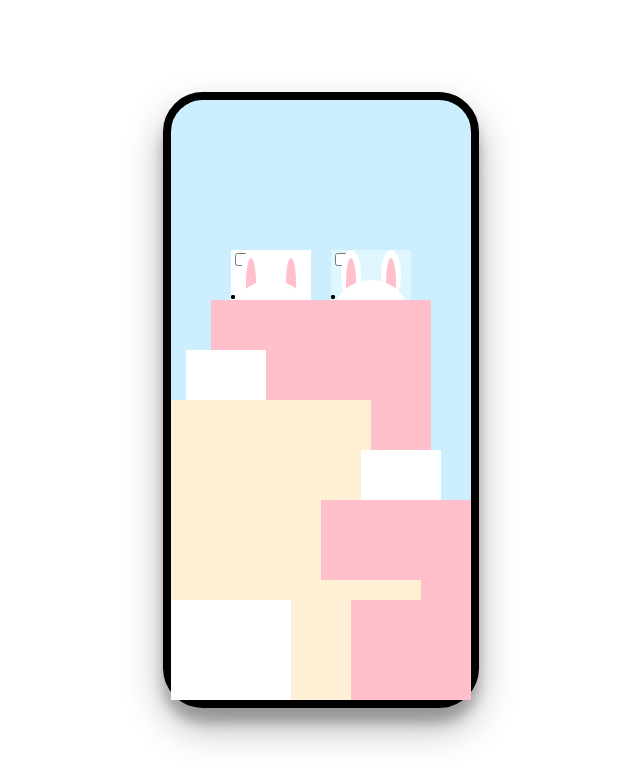
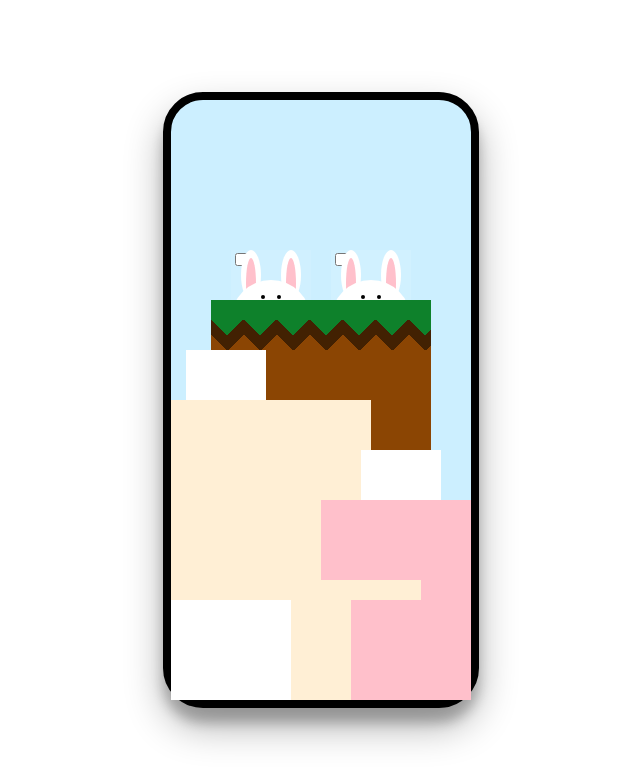
Before and after one commit to vickypineli/rabit.game, a plain HTML site: page rabit-game/index.html in a window 1280 px wide. Shown: the whole page, without its empty margins (319-959 px from the left). Drawn offline with Linux system fonts and the light colour scheme.

Commit message:
layer 3 y 4

```diff
--- a/rabit-game/index.html
+++ b/rabit-game/index.html
@@ -64,7 +64,7 @@
             <div class="grass"></div>
             <div class="zigzag"></div>
         </div>
-        <div class="layer-3"></div>
+
         <div class="layer-4"></div>
         <div class="layer-5"></div>
         <div class="layer-6"></div>
--- a/rabit-game/style.css
+++ b/rabit-game/style.css
@@ -20,7 +20,7 @@ body {
   }
 
   .layer-1 {
-    background: rgba(255, 255, 255, 0.39);
+    background: rgba(255, 255, 255, 0.096);
     bottom: 0;
     height: 450px;
     position: absolute;
@@ -30,7 +30,7 @@ body {
   }
 
   .layer-2 {
-    background: white;
+    background: rgba(255, 255, 255, 0.082);
     bottom: 0;
     height: 450px;
     position: absolute;
@@ -40,7 +40,8 @@ body {
   }
 
   .layer-3 {
-    background: pink;
+    background: rgb(139, 69, 3);
+
     bottom: 0;
     height: 400px;
     left: 0;
@@ -180,3 +181,38 @@ body {
     animation-duration: 2s;
     animation-iteration-count: infinite;
 }
+@keyframes blink {
+    0%{
+        height: 4px;
+    }
+    5%{
+        transform: translate(0px, 2px);
+        height: 1px;
+    }
+    10%{
+        transform: translate(0px, 0px);
+        height: 4px;
+    }
+}
+.head_eye--left{
+    left: 30px;
+}
+
+.head_eye--right{
+    right: 30px;
+}
+.grass{
+    background: rgb(14, 129, 43);
+    height: 20px;
+    width: 100%;
+}
+.zigzag {
+    background: linear-gradient(135deg, rgb(14, 129, 43) 25%, transparent 25%) -50px 0,
+        linear-gradient(-135deg, rgb(14, 129, 43) 25%, transparent 25%) -50px 0,
+        linear-gradient(45deg, rgb(139, 69, 3) 25%, transparent 25%),
+        linear-gradient(-45deg, rgb(139, 69, 3) 25%, transparent 25%);
+    background-size: 33px 30px;
+    background-color: rgb(66, 33, 2);
+    height: 30px;
+    width: 100%;
+}
```
